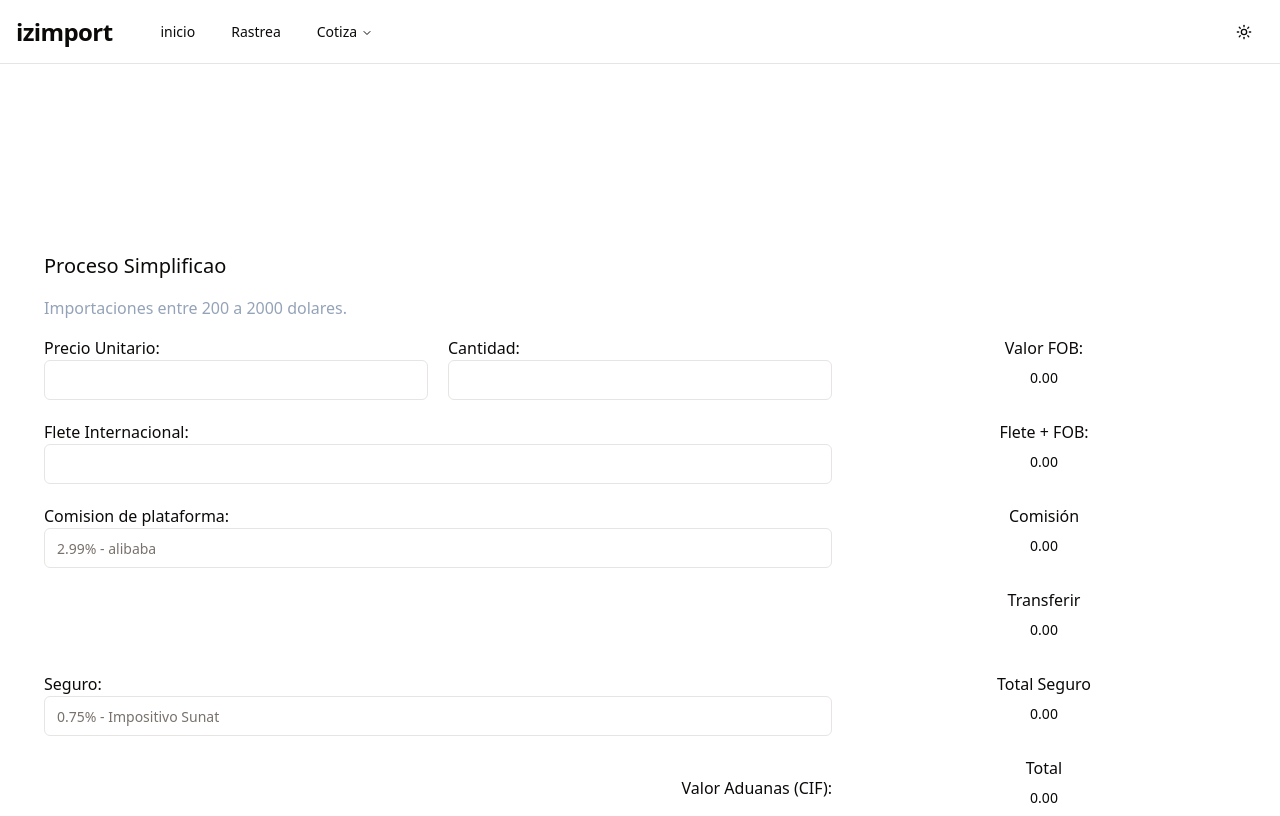
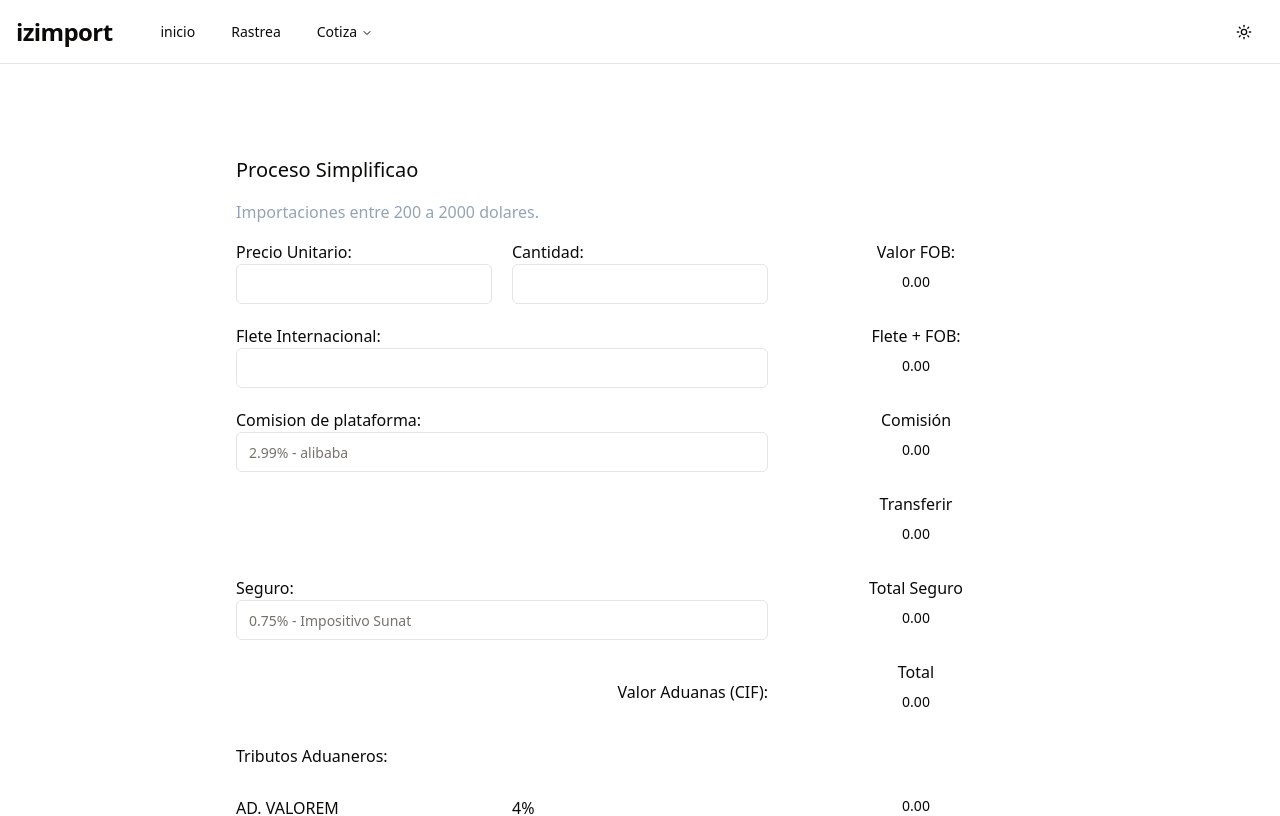
Before and after one commit to ivanmayta/izimport.com, a Next.js app: page /simplificado in a window 1280 px wide. Shown: the top 816 px of the page. Built offline with nearby package versions, Linux system fonts and the light colour scheme.

Commit message:
refactor: mejorar el estilo y la estructura de los componentes Exonerado y Simplificado

```diff
--- a/src/app/exonerado/page.js
+++ b/src/app/exonerado/page.js
@@ -52,7 +52,7 @@ export default function Exonerado() {
 
     return (
         <>
-            <section className="mt-40 w-full h-full border-neutral-300 rounded-lg bg-white p-3 px-11 py-7 placeholder-neutral-500 focus:outline-none focus:ring-1 focus:ring-neutral-300 dark:bg-background/50 dark:focus:ring-neutral-700 flex flex-col gap-4">
+            <section className=" w-full h-full max-w-4xl mx-auto py-16 border-neutral-300 rounded-lg bg-white p-3 px-11  placeholder-neutral-500 focus:outline-none focus:ring-1 focus:ring-neutral-300 dark:bg-background/50 dark:focus:ring-neutral-700 flex flex-col gap-4">
                 <h1 className="text-xl text-bold">Proceso Exonerado</h1>
                 <p className="text-slate-400">
                     Importaciones hasta 200 dolares.
--- a/src/app/simplificado/page.js
+++ b/src/app/simplificado/page.js
@@ -22,7 +22,7 @@ export default function Simplificado() {
         igv: 0,
         total_tributos: 0,
         cost_administrative: 0,
-        total:0
+        total: 0,
     })
 
     const handleChange = (e) => {
@@ -46,7 +46,8 @@ export default function Simplificado() {
         const ipm = (valor_aduanas + ad_valorem) * 0.02
         const igv = (valor_aduanas + ad_valorem) * 0.16
         const total_tributos = ad_valorem + ipm + igv
-        const total = total_transfer + total_tributos + formData.cost_administrative
+        const total =
+            total_transfer + total_tributos + formData.cost_administrative
         setFormData((prevData) => ({
             ...prevData,
             fob_value: fob_value.toFixed(2),
@@ -59,7 +60,7 @@ export default function Simplificado() {
             ipm: ipm.toFixed(2),
             igv: igv.toFixed(2),
             total_tributos: total_tributos.toFixed(2),
-            total: total.toFixed(2)
+            total: total.toFixed(2),
         }))
     }, [
         formData.unit_price,
@@ -80,7 +81,7 @@ export default function Simplificado() {
 
     return (
         <>
-            <section className="mt-40 w-full h-full border-neutral-300 rounded-lg bg-white p-3 px-11 py-7 placeholder-neutral-500 focus:outline-none focus:ring-1 focus:ring-neutral-300 dark:bg-background/50 dark:focus:ring-neutral-700 flex flex-col gap-4">
+            <section className=" max-w-4xl  mx-auto my-16 w-full h-full border-neutral-300 rounded-lg bg-white p-3 px-11 py-7 placeholder-neutral-500 focus:outline-none focus:ring-1 focus:ring-neutral-300 dark:bg-background/50 dark:focus:ring-neutral-700 flex flex-col gap-4">
                 <h1 className="text-xl text-bold">Proceso Simplificao</h1>
                 <p className="text-slate-400">
                     Importaciones entre 200 a 2000 dolares.
```
